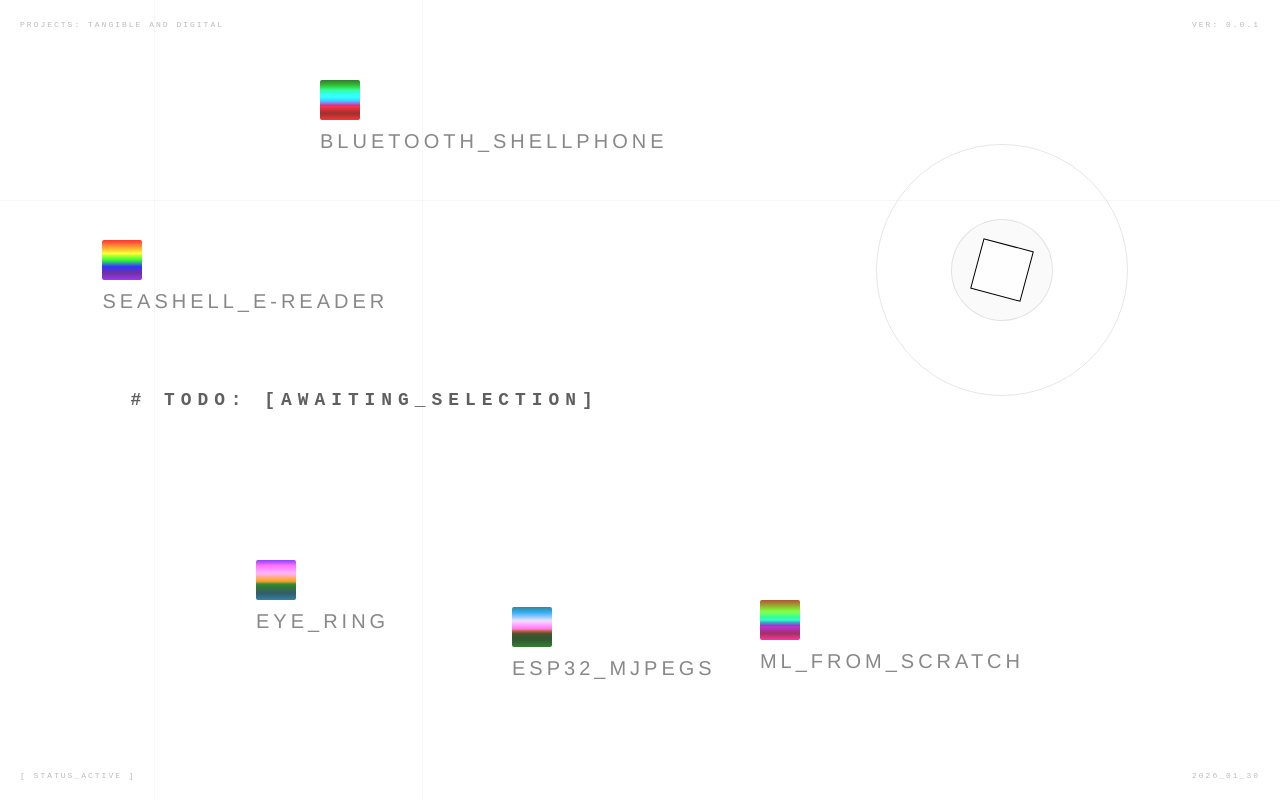
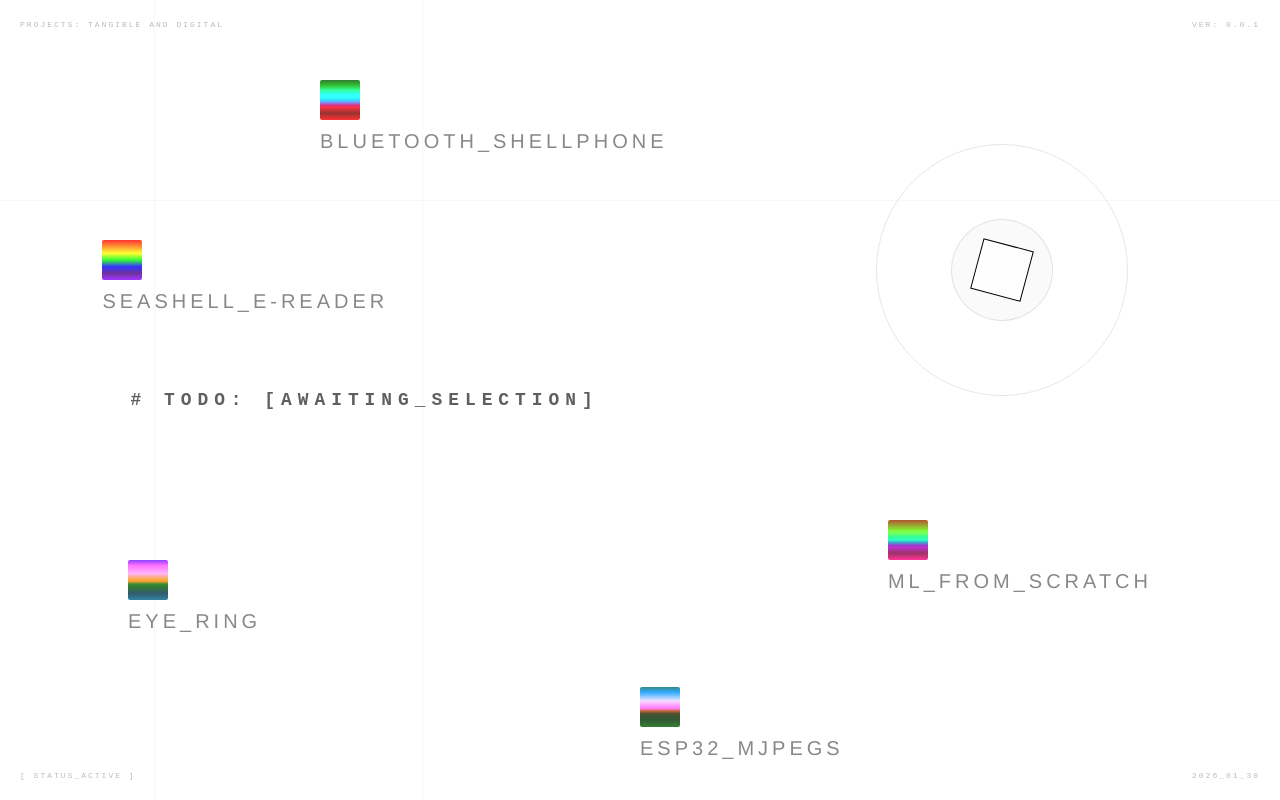
Before and after one commit to danaisdabest/website, a plain HTML site: page index.html in a window 1280 px wide. Drawn offline with Linux system fonts and the light colour scheme.

Commit message:
move stuff

```diff
--- a/index.html
+++ b/index.html
@@ -142,9 +142,9 @@
         /* Placement */
         .pos-1 { top: 30%; left: 8%; }
         .pos-2 { top: 10%; left: 25%; }
-        .pos-3 { bottom: 15%; left: 40%; }
-        .pos-4 { top: 70%; left: 20%; }
-        .pos-5 { top: 75%; right: 20%; }
+        .pos-3 { bottom: 5%; left: 50%; }
+        .pos-4 { top: 70%; left: 10%; }
+        .pos-5 { top: 65%; right: 10%; }
 
         /* Meta */
         .meta {
```
